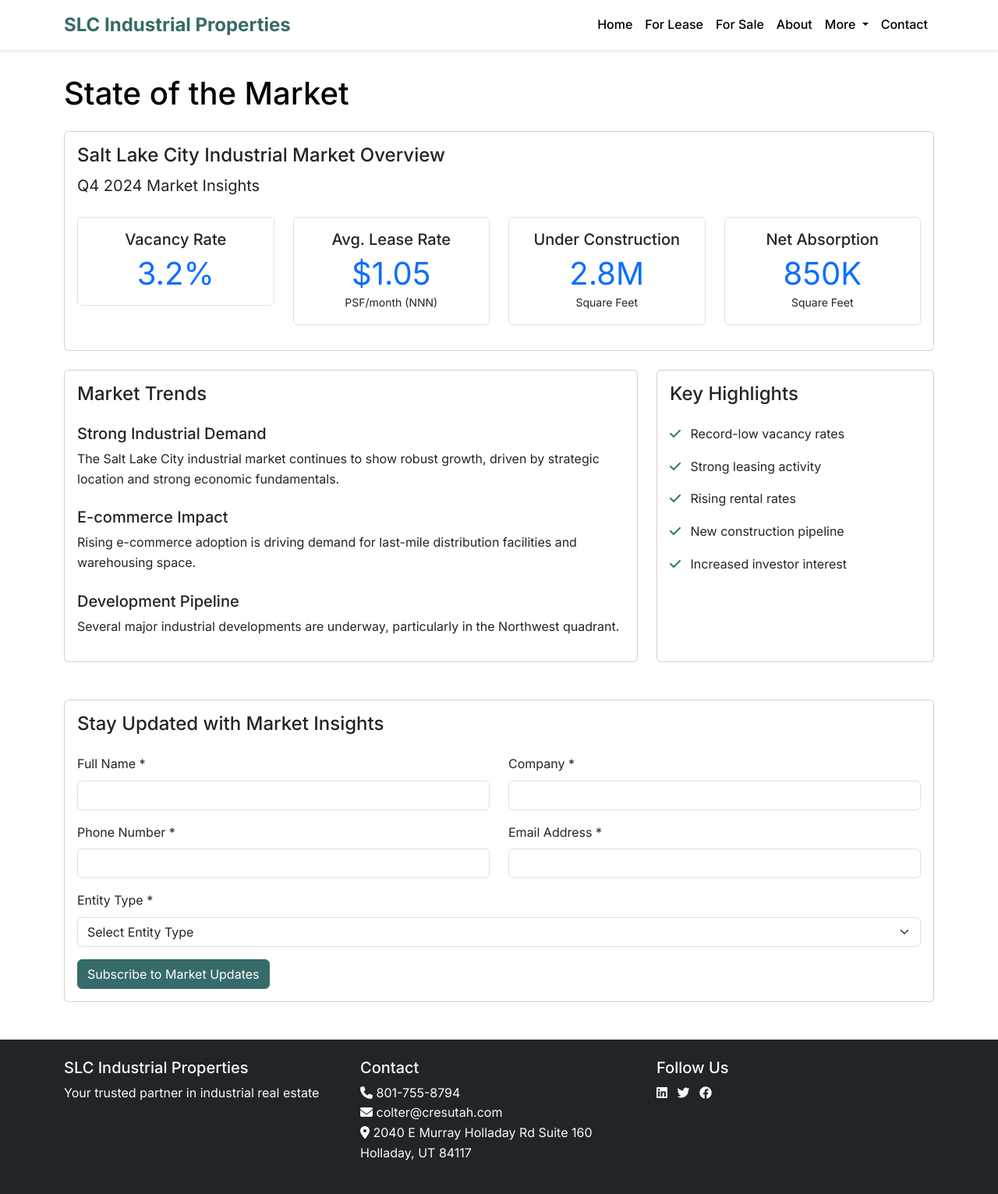
After one commit to coltersmith17/industrialspaces, a Flask app: page /state-of-market in a window 1280 px wide. The commit adds this page. Shown: the whole page at 78% size. Run offline with Flask 3, Linux system fonts and the light colour scheme.

Commit message:
Agent query: Please verify: 1. Main page shows 'Leasing & Sales in the Salt Lake and Surrounding Counties' 2. 'State of the Market' and 'Insights' appear under More dropdown 3. State of the Market page has the contact form with entity type dropdown 4. Insights page shows the sample articles
Add state-of-market and insights pages, rename market-updates route, and update sample data.

Screenshot: https://storage.googleapis.com/screenshot-production-us-central1/1696dc77-5235-4896-b546-2e557ccc3ade/b95e98d4-ea40-41eb-8639-2e61f3c3d326.jpg

```diff
--- a/app.py
+++ b/app.py
@@ -131,9 +131,14 @@ def transactions():
     transactions = Transaction.query.order_by(Transaction.transaction_date.desc()).all()
     return render_template('transactions.html', transactions=transactions)
 
-@app.route('/market-updates')
-def market_updates():
-    return render_template('market_updates.html')
+@app.route('/state-of-market')
+def state_of_market():
+    return render_template('state_of_market.html')
+
+@app.route('/insights')
+def insights():
+    return render_template('insights.html')
+
 
 def init_sample_data():
     """Initialize sample data for the application"""
@@ -157,13 +162,13 @@ def init_sample_data():
                 floorplan_url="https://example.com/floorplans/broadbent.pdf",
                 available_space="Suite A: 5,000 sq ft\nSuite B: 7,500 sq ft\nSuite C: 10,000 sq ft",
                 business_type="manufacturing",
-                ceiling_height=32.0,  # Updated ceiling height
-                loading_docks=12,     # Updated loading docks
-                power_capacity="3000A, 480/277V", # Updated power
+                ceiling_height=32.0,
+                loading_docks=12,
+                power_capacity="3000A, 480/277V",
                 column_spacing="40' x 40'",
                 year_built=2015,
                 is_featured=True,
-                listing_type='lease'  # Changed to lease
+                listing_type='lease'
             ),
             Property(
                 title="Redwood Business Park",
@@ -201,13 +206,13 @@ def init_sample_data():
                 floorplan_url="https://example.com/floorplans/sandy.pdf",
                 available_space="Building A: 25,000 sq ft\nBuilding B: 30,000 sq ft",
                 business_type="distribution",
-                ceiling_height=32.0,  # Updated ceiling height
-                loading_docks=12,     # Updated loading docks
-                power_capacity="3000A, 480/277V", # Updated power
+                ceiling_height=32.0,
+                loading_docks=12,
+                power_capacity="3000A, 480/277V",
                 column_spacing="45' x 45'",
                 year_built=2020,
                 is_featured=True,
-                listing_type='lease'  # Changed to lease
+                listing_type='lease'
             )
         ]
         db.session.bulk_save_objects(sample_properties)
--- a/templates/base.html
+++ b/templates/base.html
@@ -48,7 +48,8 @@
                     </a>
                     <ul class="dropdown-menu" aria-labelledby="navbarDropdown">
                         <li><a class="dropdown-item" href="{{ url_for('transactions') }}">Recent Transactions</a></li>
-                        <li><a class="dropdown-item" href="{{ url_for('market_updates') }}">Market Updates</a></li>
+                        <li><a class="dropdown-item" href="{{ url_for('state_of_market') }}">State of the Market</a></li>
+                        <li><a class="dropdown-item" href="{{ url_for('insights') }}">Insights</a></li>
                     </ul>
                 </li>
                 <li class="nav-item">
--- a/templates/index.html
+++ b/templates/index.html
@@ -10,7 +10,7 @@
         <div class="row h-100 align-items-center">
             <div class="col-md-8 hero-content text-center mx-auto">
                 <h1 class="display-4 fw-bold mb-4">Salt Lake City Industrial Properties</h1>
-                <p class="lead mb-4">Leasing & Sales in the Salt Lake and Surrounding Valleys</p>
+                <p class="lead mb-4">Leasing & Sales in the Salt Lake and Surrounding Counties</p>
                 <a href="{{ url_for('properties') }}" class="btn btn-primary btn-lg">View Properties</a>
             </div>
         </div>
--- /dev/null
+++ b/templates/state_of_market.html
@@ -0,0 +1,130 @@
+{% extends "base.html" %}
+
+{% block title %}State of the Market - SLC Industrial Properties{% endblock %}
+
+{% block content %}
+<div class="container mt-5 pt-5">
+    <h1 class="mb-4">State of the Market</h1>
+
+    <!-- Market Overview -->
+    <div class="card mb-4">
+        <div class="card-body">
+            <h2 class="h4">Salt Lake City Industrial Market Overview</h2>
+            <p class="lead">Q4 2024 Market Insights</p>
+            <div class="row mt-4">
+                <div class="col-md-3 mb-3">
+                    <div class="border rounded p-3 text-center">
+                        <h3 class="h5">Vacancy Rate</h3>
+                        <p class="display-6 text-primary mb-0">3.2%</p>
+                    </div>
+                </div>
+                <div class="col-md-3 mb-3">
+                    <div class="border rounded p-3 text-center">
+                        <h3 class="h5">Avg. Lease Rate</h3>
+                        <p class="display-6 text-primary mb-0">$1.05</p>
+                        <small>PSF/month (NNN)</small>
+                    </div>
+                </div>
+                <div class="col-md-3 mb-3">
+                    <div class="border rounded p-3 text-center">
+                        <h3 class="h5">Under Construction</h3>
+                        <p class="display-6 text-primary mb-0">2.8M</p>
+                        <small>Square Feet</small>
+                    </div>
+                </div>
+                <div class="col-md-3 mb-3">
+                    <div class="border rounded p-3 text-center">
+                        <h3 class="h5">Net Absorption</h3>
+                        <p class="display-6 text-primary mb-0">850K</p>
+                        <small>Square Feet</small>
+                    </div>
+                </div>
+            </div>
+        </div>
+    </div>
+
+    <!-- Market Trends -->
+    <div class="row mb-4">
+        <div class="col-md-8">
+            <div class="card h-100">
+                <div class="card-body">
+                    <h2 class="h4 mb-4">Market Trends</h2>
+                    <ul class="list-unstyled">
+                        <li class="mb-4">
+                            <h3 class="h5">Strong Industrial Demand</h3>
+                            <p>The Salt Lake City industrial market continues to show robust growth, driven by strategic location and strong economic fundamentals.</p>
+                        </li>
+                        <li class="mb-4">
+                            <h3 class="h5">E-commerce Impact</h3>
+                            <p>Rising e-commerce adoption is driving demand for last-mile distribution facilities and warehousing space.</p>
+                        </li>
+                        <li>
+                            <h3 class="h5">Development Pipeline</h3>
+                            <p>Several major industrial developments are underway, particularly in the Northwest quadrant.</p>
+                        </li>
+                    </ul>
+                </div>
+            </div>
+        </div>
+        <div class="col-md-4">
+            <div class="card h-100">
+                <div class="card-body">
+                    <h2 class="h4 mb-4">Key Highlights</h2>
+                    <ul class="list-unstyled">
+                        <li class="mb-3"><i class="fas fa-check text-success me-2"></i> Record-low vacancy rates</li>
+                        <li class="mb-3"><i class="fas fa-check text-success me-2"></i> Strong leasing activity</li>
+                        <li class="mb-3"><i class="fas fa-check text-success me-2"></i> Rising rental rates</li>
+                        <li class="mb-3"><i class="fas fa-check text-success me-2"></i> New construction pipeline</li>
+                        <li><i class="fas fa-check text-success me-2"></i> Increased investor interest</li>
+                    </ul>
+                </div>
+            </div>
+        </div>
+    </div>
+
+    <!-- Contact Form Section -->
+    <div class="card mt-5">
+        <div class="card-body">
+            <h2 class="h4 mb-4">Stay Updated with Market Insights</h2>
+            <form method="POST" class="needs-validation" novalidate>
+                <div class="row">
+                    <div class="col-md-6 mb-3">
+                        <label for="name" class="form-label">Full Name *</label>
+                        <input type="text" class="form-control" id="name" name="name" required>
+                        <div class="invalid-feedback">Please provide your name.</div>
+                    </div>
+                    <div class="col-md-6 mb-3">
+                        <label for="company" class="form-label">Company *</label>
+                        <input type="text" class="form-control" id="company" name="company" required>
+                        <div class="invalid-feedback">Please provide your company name.</div>
+                    </div>
+                </div>
+                <div class="row">
+                    <div class="col-md-6 mb-3">
+                        <label for="phone" class="form-label">Phone Number *</label>
+                        <input type="tel" class="form-control" id="phone" name="phone" required>
+                        <div class="invalid-feedback">Please provide your phone number.</div>
+                    </div>
+                    <div class="col-md-6 mb-3">
+                        <label for="email" class="form-label">Email Address *</label>
+                        <input type="email" class="form-control" id="email" name="email" required>
+                        <div class="invalid-feedback">Please provide a valid email address.</div>
+                    </div>
+                </div>
+                <div class="mb-3">
+                    <label for="entity_type" class="form-label">Entity Type *</label>
+                    <select class="form-select" id="entity_type" name="entity_type" required>
+                        <option value="">Select Entity Type</option>
+                        <option value="business_owner">Business Owner</option>
+                        <option value="principal">Principal</option>
+                        <option value="broker">Broker</option>
+                        <option value="admin">Admin</option>
+                    </select>
+                    <div class="invalid-feedback">Please select your entity type.</div>
+                </div>
+                <button type="submit" class="btn btn-primary">Subscribe to Market Updates</button>
+            </form>
+        </div>
+    </div>
+</div>
+{% endblock %}
```
Also changed, not shown: templates/insights.html (added, +89 -0 lines).
